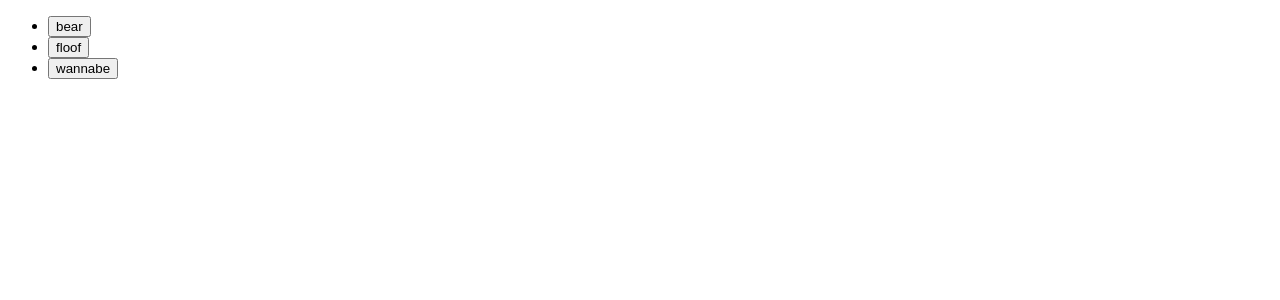
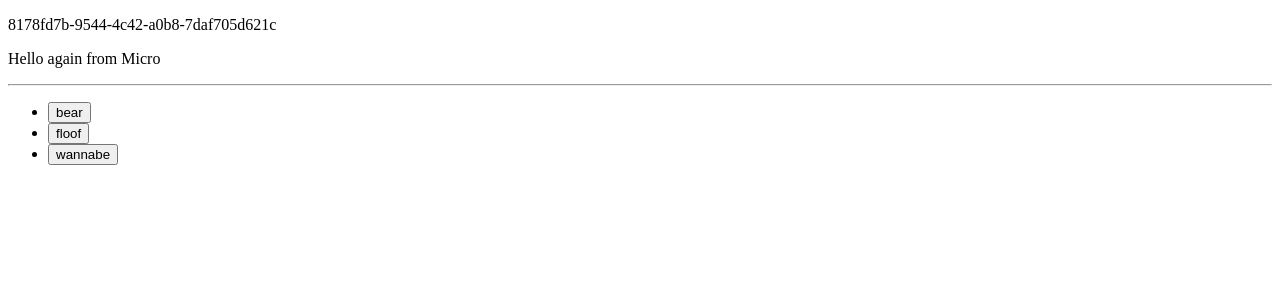
Before and after one commit to yanneves/twitch, a Next.js app: page / in a window 1280 px wide. Shown: the top 300 px of the page. Built offline with nearby package versions, Linux system fonts and the light colour scheme.

Commit message:
Added basic API endpoint

```diff
--- /dev/null
+++ b/components/Login/Login.jsx
@@ -0,0 +1,62 @@
+import React, { useState, useEffect } from "react"
+import { v4 as uuidv4 } from "uuid"
+
+const getOrSetSession = () => {
+  let uuid = window.sessionStorage.getItem("uuid")
+
+  if (!uuid) {
+    window.sessionStorage.setItem("uuid", uuidv4())
+    uuid = window.sessionStorage.getItem("uuid")
+  }
+
+  return uuid
+}
+
+export default () => {
+  const [uniqueId, setUniqueId] = useState(null)
+  const [response, setResponse] = useState(null)
+
+  useEffect(() => {
+    setUniqueId(getOrSetSession())
+  }, [])
+
+  useEffect(() => {
+    let cancelled = false
+
+    const request = async () => {
+      const res = await window.fetch("/api/hello")
+      const text = await res.text()
+
+      if (!cancelled) {
+        setResponse(text)
+      }
+    }
+
+    request()
+
+    return () => (cancelled = true)
+  }, [])
+
+  return (
+    <>
+      <p>{uniqueId}</p>
+      <p>{response ? response : null}</p>
+    </>
+  )
+}
+
+// GET https://id.twitch.tv/oauth2/authorize ?client_id=<your client ID> &redirect_uri=<your registered redirect URI> &response_type=code &scope=<space-separated list of scopes> &claims=<JSON object specifying requested claims>
+
+// sessionStorage.twitchOAuthState = nonce(15)
+// var url =
+//   "https://api.twitch.tv/kraken/oauth2/authorize" +
+//   "?response_type=token" +
+//   "&client_id=" +
+//   clientId +
+//   "&redirect_uri=" +
+//   redirectURI +
+//   "&state=" +
+//   sessionStorage.twitchOAuthState +
+//   "&scope=" +
+//   scope
+// return url
--- /dev/null
+++ b/components/Login/index.js
@@ -0,0 +1 @@
+export { default } from "./Login"
--- a/package.json
+++ b/package.json
@@ -17,6 +17,7 @@
     "react": "^16.13.0",
     "react-audio-player": "^0.11.1",
     "react-dom": "^16.13.0",
-    "react-hot-loader": "^4.12.21"
+    "react-hot-loader": "^4.12.21",
+    "uuid": "^8.0.0"
   }
 }
--- /dev/null
+++ b/pages/api/hello.js
@@ -0,0 +1,3 @@
+module.exports = async (req, res) => {
+  res.end(`Hello again from Micro`)
+}
--- a/pages/index.jsx
+++ b/pages/index.jsx
@@ -2,6 +2,7 @@ import React, { useState, useEffect } from "react"
 
 import Player from "../components/Player"
 import Files from "../components/Files"
+import Login from "../components/Login"
 
 export default () => {
   const [sound, setSound] = useState(null)
@@ -23,6 +24,8 @@ export default () => {
 
   return (
     <>
+      <Login />
+      <hr />
       <Player sound={sound} volume={volume} onEnded={() => setSound(null)} />
       <Files onChange={setSound} />
     </>
```
Also changed, not shown: 1 other file (tests, documents, lock files or other folders).
